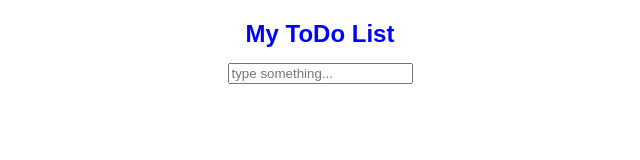
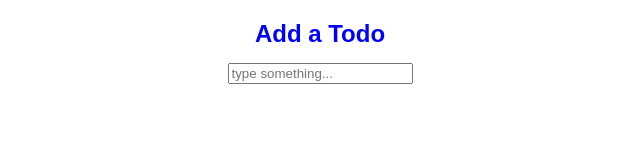
Before and after one commit to mlukso/todo_list, a React (Create React App) app: page / in a window 1280 px wide. Shown: the top 160 px of the page, without its empty margins (320-960 px from the left). Built offline with nearby package versions, Linux system fonts and the light colour scheme.

Commit message:
small updates

```diff
--- a/src/App.js
+++ b/src/App.js
@@ -15,7 +15,6 @@ class App extends Component {
       this.state = {
         inputValue: '',
         list: [],
-        done: false,
       };
   }
 
@@ -41,6 +40,7 @@ class App extends Component {
   };
 
   toggleTodoDone=(item, index) =>{
+    console.log(item, 'working')
     if (this.state.done === false){
       this.setState({
         done: true,
@@ -61,7 +61,7 @@ class App extends Component {
   renderList = () => {
     return this.state.list.map((item, index) =>
       <ul>
-        <li key={index} style={this.props.className}>
+        <li key={index}>
           {item}
           <button onClick={()=>{this.toggleTodoDone(item, index)}}>✓</button>
           <button onClick={()=>{this.handleRemoveItem(item, index)}}>X</button>
@@ -73,7 +73,7 @@ class App extends Component {
     return (
       <div>
         <form>
-        <h2 style={stylingObject}>My ToDo List</h2>
+        <h2 style={stylingObject}>Add a Todo</h2>
         <input placeholder='type something...' value={this.state.inputValue} onChange={this.handleInputChange} type = "text"></input>
         {this.renderButton()}
         </form>
```
